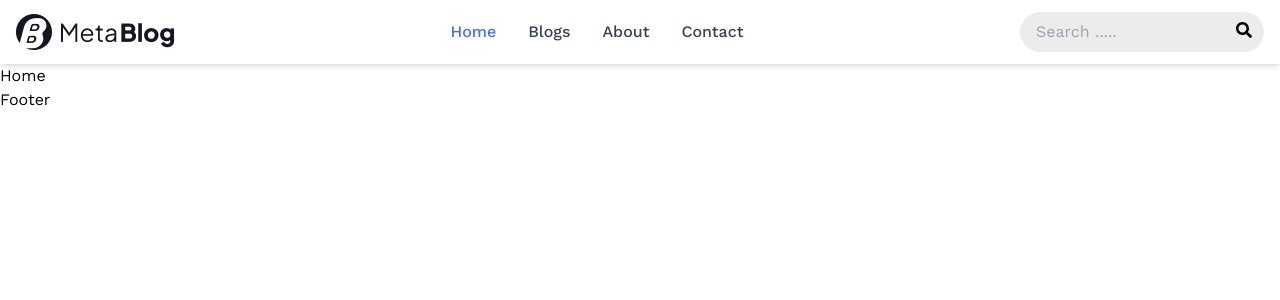
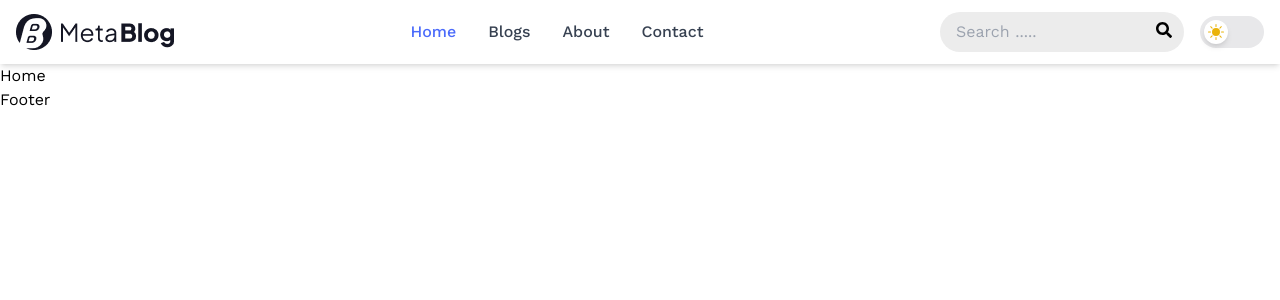
Before and after one commit to HossainRafi/MetaBlog, a React (Vite) app in the folder client/: page / in a window 1280 px wide. Shown: the top 300 px of the page. Built offline with nearby package versions, Linux system fonts and the light colour scheme.

Commit message:
theme toggler

```diff
--- a/client/src/components/Navbar.jsx
+++ b/client/src/components/Navbar.jsx
@@ -1,7 +1,13 @@
 import { Link, NavLink } from "react-router-dom";
 import Search from "./Search";
+import { useState } from "react";
+import { BsFillMoonStarsFill, BsSunFill } from "react-icons/bs";
 
 const Navbar = () => {
+  // TODO: will use react context here instead
+  const [isDarkMode, setIsDarkMode] = useState(false);
+  const toggleDarkMode = () => setIsDarkMode(!isDarkMode);
+
   return (
     <nav className="bg-white shadow-md">
       {/* desktop menu and mobile menu button */}
@@ -63,6 +69,22 @@ const Navbar = () => {
           <Search />
 
           {/* theme toggler */}
+          <div
+            className={`w-16 h-8 flex items-center bg-[#E8E8EA] rounded-full p-1 cursor-pointer transition-colors duration-300 ${
+              isDarkMode ? "justify-end" : "justify-start"
+            }`}
+          >
+            <button
+              onClick={toggleDarkMode}
+              className="w-6 h-6 bg-white rounded-full shadow-md flex items-center justify-center transition-transform duration-300"
+            >
+              {isDarkMode ? (
+                <BsFillMoonStarsFill className="text-gray-500" />
+              ) : (
+                <BsSunFill className="text-yellow-500" />
+              )}
+            </button>
+          </div>
         </div>
       </div>
 
```
